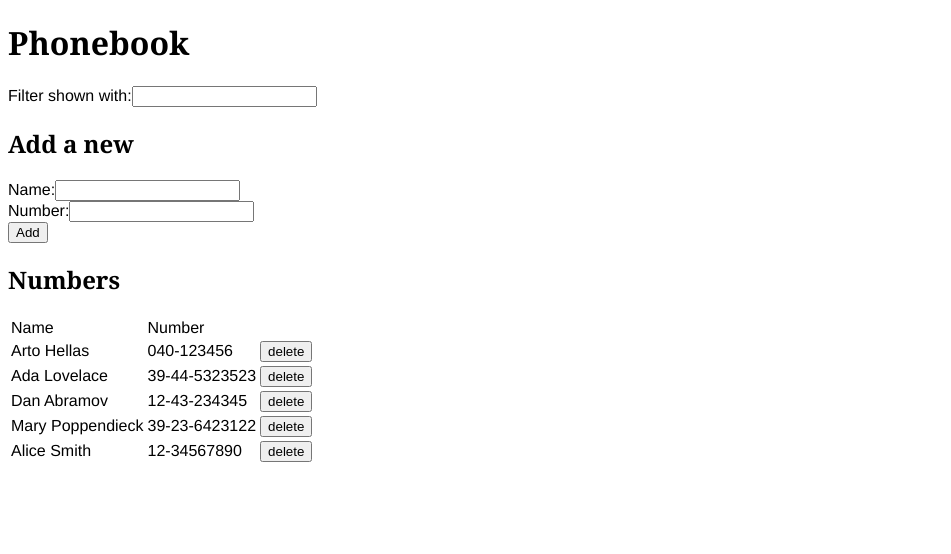
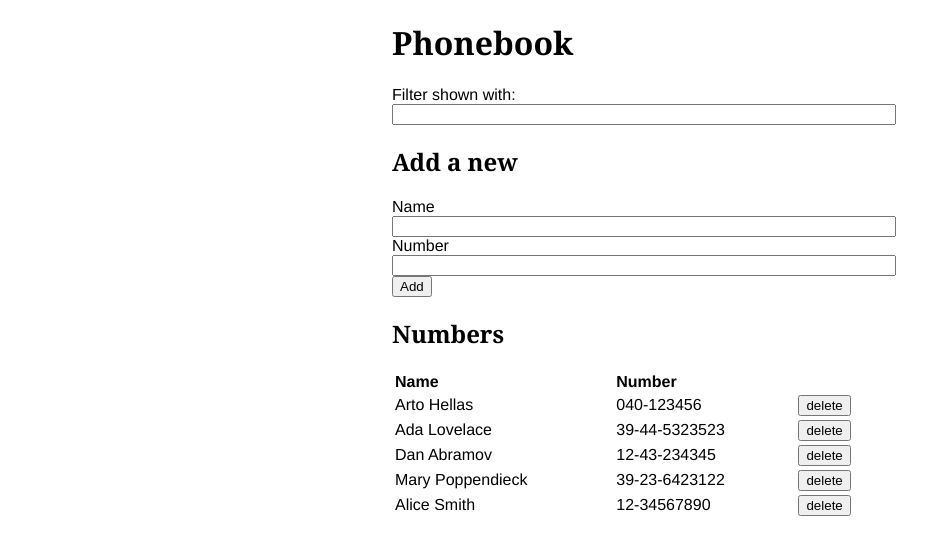
Before and after one commit to bapturp/fullstackopen, a React (Vite) app in the folder part2/phonebook/: page / in a window 1280 px wide. Shown: the top 554 px of the page, without its empty margins (0-951 px from the left). Built offline with nearby package versions, Linux system fonts and the light colour scheme; data requests are answered from the project's data file.

Commit message:
feat: add styles

```diff
--- a/part2/phonebook/src/components/PersonForm.jsx
+++ b/part2/phonebook/src/components/PersonForm.jsx
@@ -62,11 +62,11 @@ const PersonForm = ({ setPersons, persons, setNotification }) => {
       <h2>Add a new</h2>
       <form>
         <div>
-          <label>Name:</label>
+          <label>Name</label>
           <input onChange={handleNewName} value={newName}></input>
         </div>
         <div>
-          <label>Number:</label>
+          <label>Number</label>
           <input onChange={handleNewNumber} value={newNumber}></input>
         </div>
         <div>
--- a/part2/phonebook/src/index.css
+++ b/part2/phonebook/src/index.css
@@ -1,9 +1,32 @@
+html {
+    max-width: 32em;
+    height: 100vh;
+    margin: 0 auto;
+}
+
+
 body {
     font-family: Helvetica, Arial, sans-serif;
 }
 
 h1, h2, h3 {
     font-family: Georgia, serif;
+}
+
+table {
+    width: 100%;
+}
+
+thead {
+    font-weight: bold;
+}
+
+label {
+    display: block;
+}
+
+input {
+    width: 100%;
 }
 
 .alert {
```
